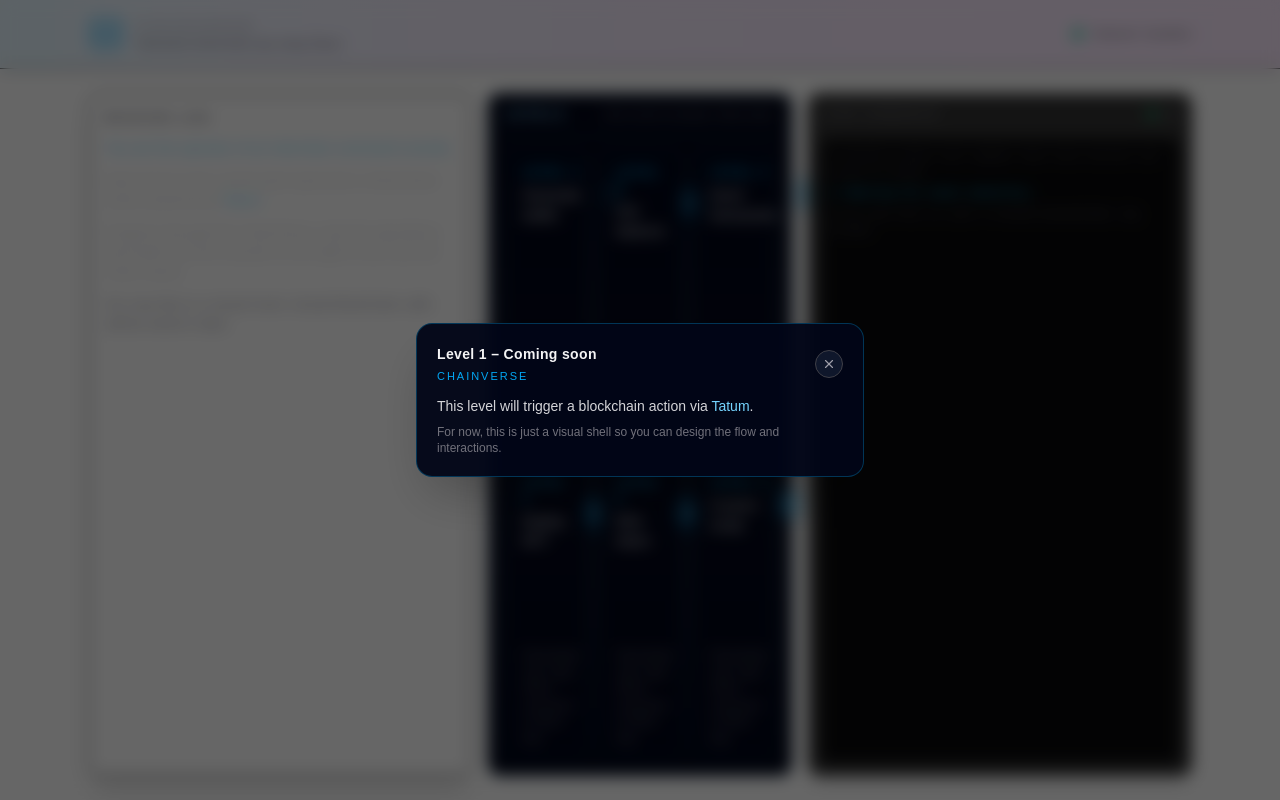
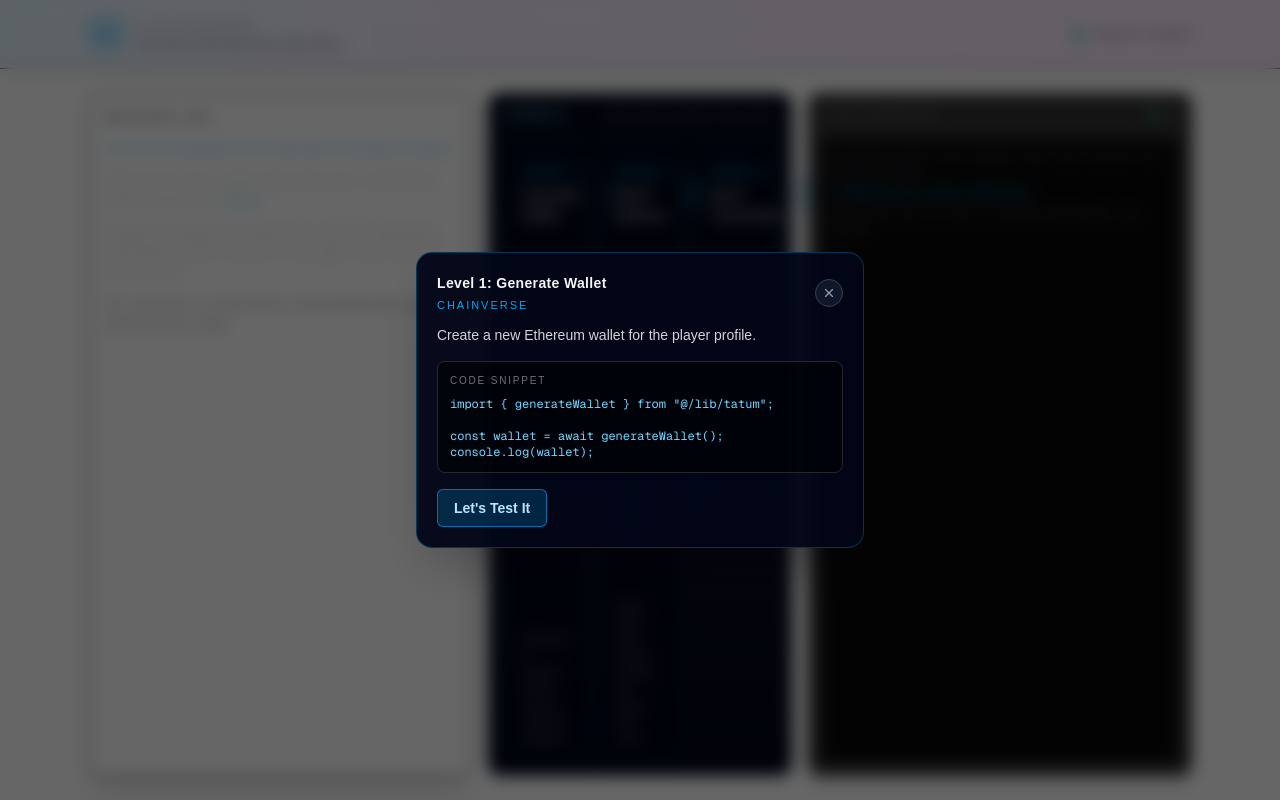
Before and after one commit to B-Venkatesh7210/chainverse, a Next.js app: page / in a window 1280 px wide. Both pictures are taken after a click on the button 546 px from the left and 300 px from the top of the page. Built offline with nearby package versions, Linux system fonts and the light colour scheme.

Commit message:
Levels and cards added

```diff
--- a/src/components/GameEngine.tsx
+++ b/src/components/GameEngine.tsx
@@ -1,6 +1,7 @@
 import React from "react";
 import { LevelCard } from "./LevelCard";
 import { ConsolePanel } from "./ConsolePanel";
+import { levels } from "@/lib/levels";
 
 export function GameEngine() {
   return (
@@ -63,12 +64,13 @@
             </p>
           </div>
           <div className="grid flex-1 grid-cols-1 gap-3 p-4 sm:grid-cols-2 lg:grid-cols-3">
-            <LevelCard title="Level 1" subtitle="Generate wallet" />
-            <LevelCard title="Level 2" subtitle="Get balance" />
-            <LevelCard title="Level 3" subtitle="Send transaction" />
-            <LevelCard title="Level 4" subtitle="Deploy NFT" />
-            <LevelCard title="Level 5" subtitle="Mint token" />
-            <LevelCard title="Level 6" subtitle="Custom script" />
+            {levels.map((level) => (
+              <LevelCard
+                key={level.id}
+                level={level}
+                levelLabel={`Level ${level.id}`}
+              />
+            ))}
           </div>
         </section>
 
--- a/src/components/LevelCard.tsx
+++ b/src/components/LevelCard.tsx
@@ -1,13 +1,14 @@
 import React from "react";
 import { Play } from "lucide-react";
 import { Modal } from "./Modal";
+import type { Level } from "@/lib/levels";
 
 type LevelCardProps = {
-  title: string;
-  subtitle: string;
+  level: Level;
+  levelLabel: string;
 };
 
-export function LevelCard({ title, subtitle }: LevelCardProps) {
+export function LevelCard({ level, levelLabel }: LevelCardProps) {
   const [open, setOpen] = React.useState(false);
 
   return (
@@ -20,32 +21,42 @@
         <div className="flex items-center justify-between gap-2">
           <div>
             <p className="text-[11px] font-semibold uppercase tracking-[0.18em] text-sky-400">
-              {title}
+              {levelLabel}
             </p>
-            <p className="mt-1 text-sm text-zinc-200">{subtitle}</p>
+            <p className="mt-1 text-sm text-zinc-200">{level.title}</p>
           </div>
           <div className="flex h-9 w-9 items-center justify-center rounded-full border border-sky-500/60 bg-sky-500/20 text-sky-300 transition group-hover:shadow-neon-blue">
             <Play className="h-4 w-4 fill-sky-400/40" />
           </div>
         </div>
         <p className="mt-3 text-[11px] text-zinc-500">
-          Placeholder only. Logic will be connected to Tatum later.
+          {level.description}
         </p>
       </button>
 
       <Modal
         open={open}
         onClose={() => setOpen(false)}
-        title={`${title} – Coming soon`}
+        title={`${levelLabel}: ${level.title}`}
       >
-        <p className="text-sm text-zinc-300">
-          This level will trigger a blockchain action via{" "}
-          <span className="text-sky-300">Tatum</span>.
-        </p>
-        <p className="mt-2 text-xs text-zinc-500">
-          For now, this is just a visual shell so you can design the flow and
-          interactions.
-        </p>
+        <p className="text-sm text-zinc-300">{level.description}</p>
+        <div className="mt-4 rounded-lg border border-zinc-800 bg-black/60 p-3">
+          <p className="mb-2 text-[10px] uppercase tracking-[0.18em] text-zinc-500">
+            Code Snippet
+          </p>
+          <pre className="overflow-x-auto text-xs text-sky-300">
+            <code>{level.codeSnippet}</code>
+          </pre>
+        </div>
+        <button
+          type="button"
+          onClick={() => {
+            void level.action();
+          }}
+          className="mt-4 inline-flex items-center justify-center rounded-md border border-sky-500/60 bg-sky-500/20 px-4 py-2 text-sm font-semibold text-sky-200 transition hover:bg-sky-500/30 focus-visible:outline-none focus-visible:ring-2 focus-visible:ring-sky-400"
+        >
+          Let&apos;s Test It
+        </button>
       </Modal>
     </>
   );
--- /dev/null
+++ b/src/lib/levels.ts
@@ -0,0 +1,75 @@
+export type LevelAction = () => Promise<unknown>;
+
+export type Level = {
+  id: number;
+  title: string;
+  description: string;
+  codeSnippet: string;
+  action: LevelAction;
+};
+
+const notImplementedAction = async () => {
+  throw new Error("Level action is not implemented yet.");
+};
+
+export const levels: Level[] = [
+  {
+    id: 1,
+    title: "Generate Wallet",
+    description: "Create a new Ethereum wallet for the player profile.",
+    codeSnippet: `import { generateWallet } from "@/lib/tatum";
+
+const wallet = await generateWallet();
+console.log(wallet);`,
+    action: notImplementedAction,
+  },
+  {
+    id: 2,
+    title: "Fetch Balance",
+    description: "Read the current balance of a selected wallet address.",
+    codeSnippet: `import { getBalance } from "@/lib/tatum";
+
+const address = "YOUR_WALLET_ADDRESS";
+const balance = await getBalance(address);
+console.log(balance);`,
+    action: notImplementedAction,
+  },
+  {
+    id: 3,
+    title: "Send Transaction",
+    description: "Broadcast a signed value transfer on Ethereum Sepolia.",
+    codeSnippet: `import { sendTransaction } from "@/lib/tatum";
+
+const txHash = await sendTransaction({
+  privateKey: process.env.WALLET_PRIVATE_KEY!,
+  to: "RECIPIENT_ADDRESS",
+  value: "AMOUNT_IN_ETH",
+});
+console.log(txHash);`,
+    action: notImplementedAction,
+  },
+  {
+    id: 4,
+    title: "Enable Notifications",
+    description: "Subscribe to address activity using a webhook endpoint.",
+    codeSnippet: `import { createSubscription } from "@/lib/tatum";
+
+const sub = await createSubscription({
+  address: "WATCH_ADDRESS",
+  url: process.env.NOTIFICATION_WEBHOOK_URL!,
+});
+console.log(sub);`,
+    action: notImplementedAction,
+  },
+  {
+    id: 5,
+    title: "Fetch Block Data (RPC)",
+    description: "Query chain state directly through the Tatum RPC client.",
+    codeSnippet: `import { getTatumClient } from "@/lib/tatum";
+
+const tatum = await getTatumClient();
+const blockNumber = await tatum.rpc.blockNumber();
+console.log(blockNumber);`,
+    action: notImplementedAction,
+  },
+];
--- a/src/lib/tatum.ts
+++ b/src/lib/tatum.ts
@@ -27,6 +27,10 @@
     });
   }
   return clientPromise;
+}
+
+export async function getTatumClient() {
+  return getClient();
 }
 
 export async function generateWallet() {
```
